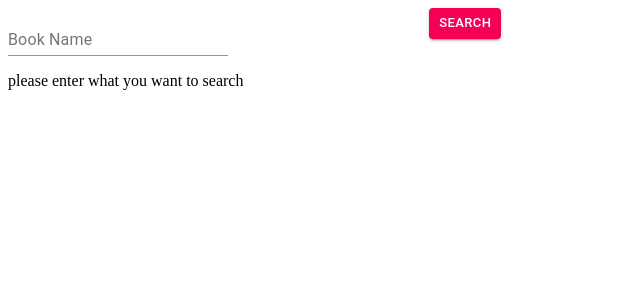
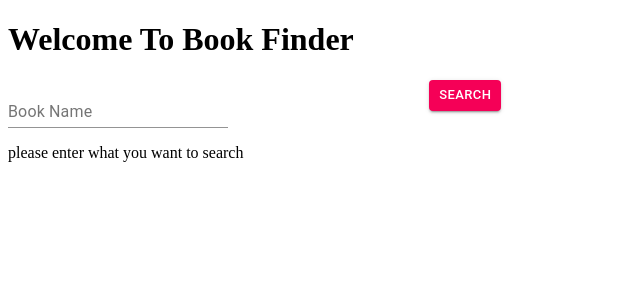
Before and after one commit to mai-mohamed/BookFinder, a React (Create React App) app: page / in a window 1280 px wide. Shown: the top 300 px of the page, without its empty margins (0-640 px from the left). Built offline with nearby package versions, Linux system fonts and the light colour scheme.

Commit message:
add header

```diff
--- /dev/null
+++ b/src/Components/BookFinder/BookHeader/BookHeader.jsx
@@ -0,0 +1,10 @@
+import React from "react";
+
+function BookHeader(){
+    return(
+        <div>
+            <h1>Welcome To Book Finder</h1>
+        </div>
+    )
+}
+export default BookHeader;
--- a/src/Views/BookFinder.jsx
+++ b/src/Views/BookFinder.jsx
@@ -1,10 +1,12 @@
 import React from "react";
 import Search from "../Components/BookFinder/Search/Search";
 import BookList from "../Components/BookFinder/BookList/BookList";
+import BookHeader from "../Components/BookFinder/BookHeader/BookHeader";
 
 function BookFinder() {
   return (
     <div>
+      <BookHeader/>
       <Search />
       <BookList />
     </div>
```
